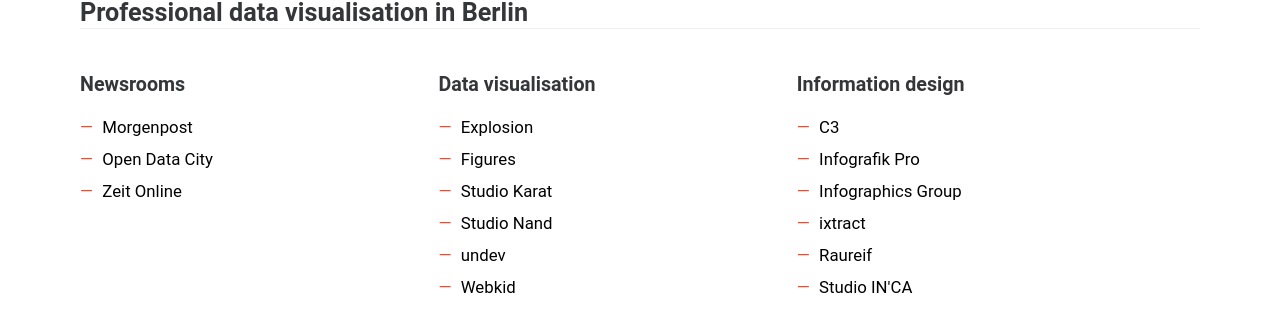
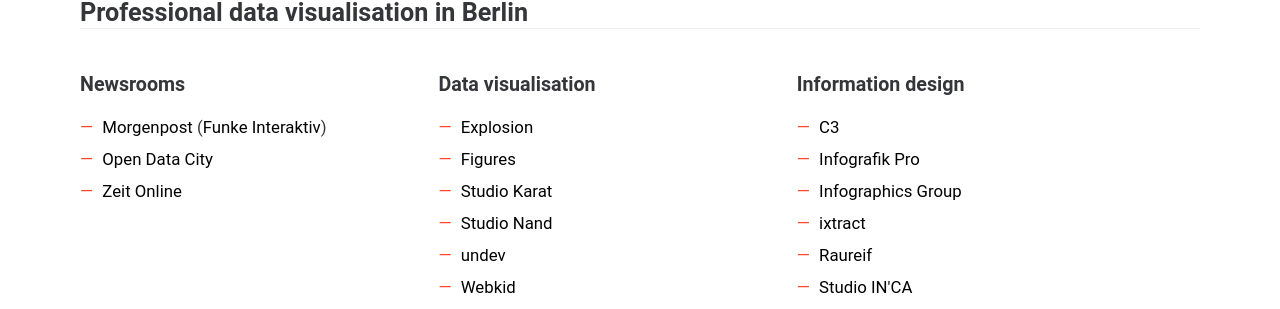
Before and after one commit to Data-Visualization-Berlin/datavis.berlin, a Jekyll site: the page built from index.html, in a window 1280 px wide and 900 px high, scrolled down 394 px. Shown: the part 143-452 px from the top of the window. Built offline with Jekyll 4.4.1, drawn with Linux system fonts in a browser that asks for light colours.

Commit message:
Funke Interaktiv added

```diff
--- a/index.html
+++ b/index.html
@@ -7,7 +7,7 @@
       <section id="newsrooms">
         <h3>Newsrooms</h3>
         <ul>
-          <li><a href="http://www.morgenpost.de/interaktiv/">Morgenpost</a></li>
+          <li><a href="http://www.morgenpost.de/interaktiv/">Morgenpost</a> (<a href="https://twitter.com/funkeinteraktiv">Funke Interaktiv</a>)</li>
           <li><a href="https://opendatacity.de/">Open Data City</a></li>
           <li><a href="http://zeit.de/datenjournalismus">Zeit Online</a></li>
         </ul>
```
